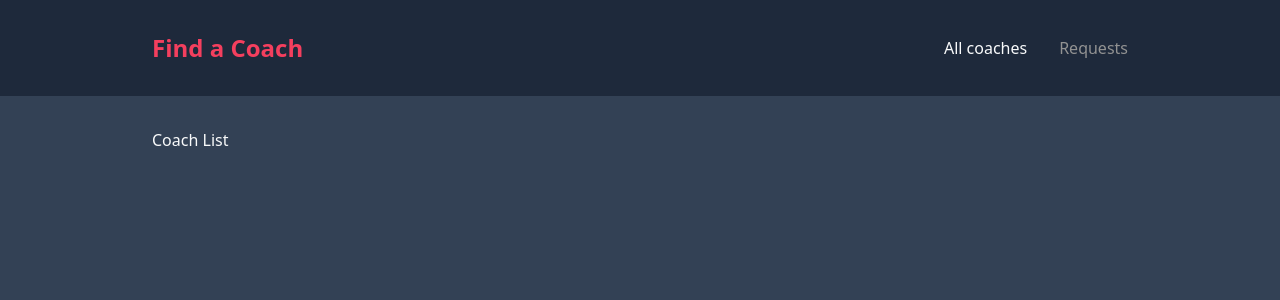
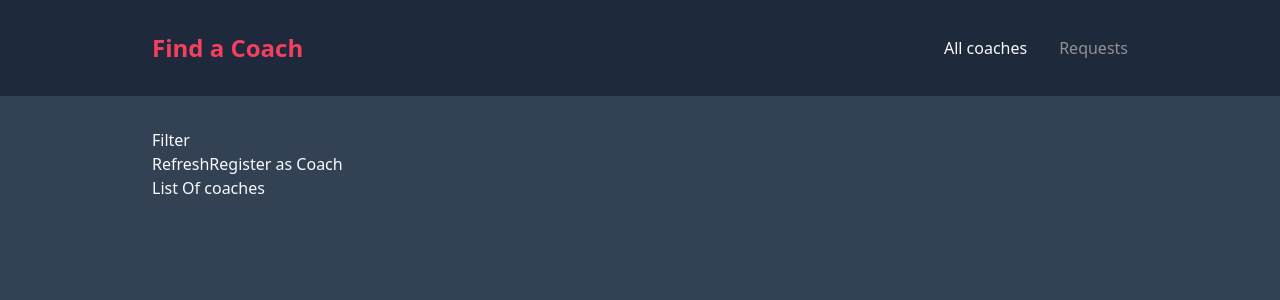
Before and after one commit to KacperNlp/Find-a-coach, a Vue app: page /coaches in a window 1280 px wide. Shown: the top 300 px of the page. Built offline with nearby package versions, Linux system fonts and the light colour scheme.

Commit message:
Add structure and handle requests for all routes pages

```diff
--- a/src/pages/coaches/CoachDetail.vue
+++ b/src/pages/coaches/CoachDetail.vue
@@ -1,3 +1,5 @@
 <template>
   <p>Coach Detail</p>
+  <router-link to="/coaches/c1/contact">Contact</router-link>
+  <router-view></router-view>
 </template>
--- a/src/pages/coaches/CoachList.vue
+++ b/src/pages/coaches/CoachList.vue
@@ -1,3 +1,12 @@
 <template>
-  <p>Coach List</p>
+  <section>Filter</section>
+  <section>
+    <div>
+      <button>Refresh</button>
+      <router-link to="/register">Register as Coach</router-link>
+    </div>
+    <ul>
+      List Of coaches
+    </ul>
+  </section>
 </template>
--- a/src/router.js
+++ b/src/router.js
@@ -22,7 +22,7 @@
     component: CoachDetail,
     children: [
       {
-        path: "/contact",
+        path: "contact",
         component: ContactCoach,
       },
     ],
```
